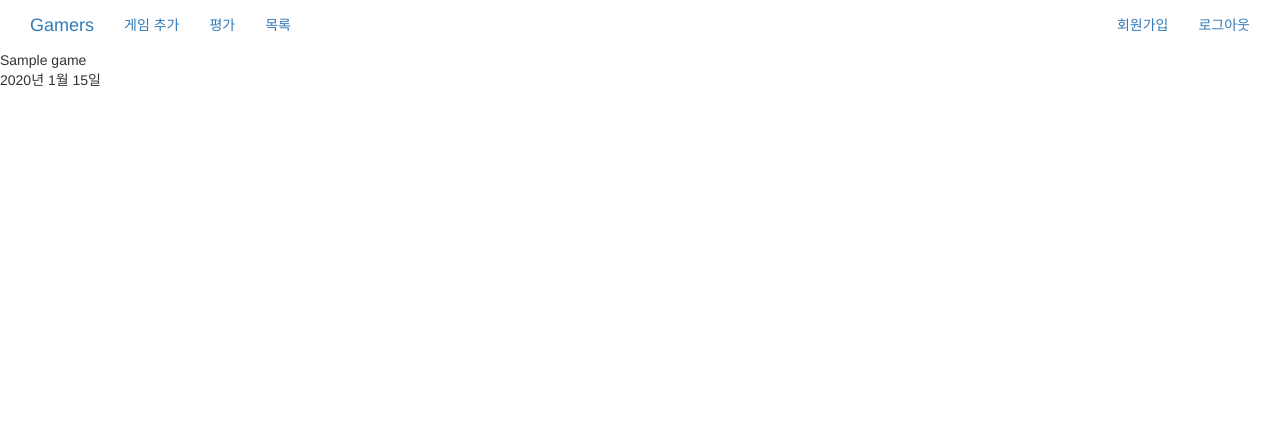
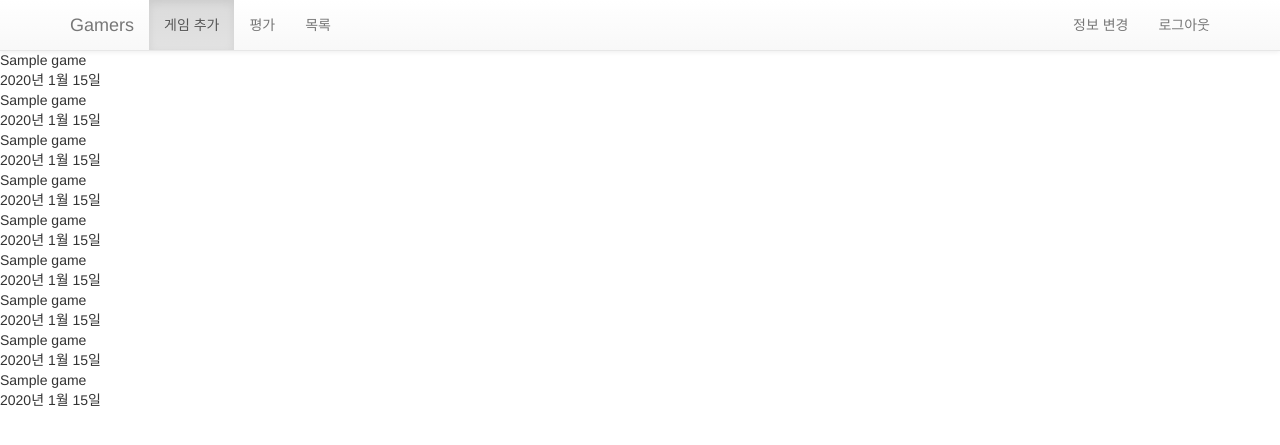
Before and after one commit to leedoe/Gamers, a Django app: page /main in a window 1280 px wide. Shown: the top 445 px of the page. Run offline with Django 3.2, Linux system fonts and the light colour scheme; tables that the repository leaves empty hold one stand-in row (values such as "Sample post"); some libraries are stand-ins or nearby versions.

```diff
--- /dev/null
+++ b/Webapp/Gamers/static/css/basic.css
@@ -0,0 +1 @@
+body { padding-top: 50px; }
--- a/Webapp/Gamers/templates/Gamers/main.html
+++ b/Webapp/Gamers/templates/Gamers/main.html
@@ -8,12 +8,60 @@
 	<title>Game List</title>
 
     <link href="{% static "bootstrap/css/bootstrap.css" %}" rel="stylesheet">
-    <link href="{% static "bootstrap/css/bootstrap-theme.css" %}">
-
+    <link href="{% static "bootstrap/css/bootstrap-theme.css" %}" rel="stylesheet">
+    <link href="{% static "css/basic.css" %}" rel="stylesheet">
 </head>
 <body>
 {% include 'Gamers/menu.html' %}
 
+<div>
+    {% for item in game %}
+    {{item.title}}<br>
+    {{item.release_date|date:'Y년 n월 j일'}}<br>
+    {% endfor %}
+</div>
+<div>
+    {% for item in game %}
+    {{item.title}}<br>
+    {{item.release_date|date:'Y년 n월 j일'}}<br>
+    {% endfor %}
+</div>
+<div>
+    {% for item in game %}
+    {{item.title}}<br>
+    {{item.release_date|date:'Y년 n월 j일'}}<br>
+    {% endfor %}
+</div>
+<div>
+    {% for item in game %}
+    {{item.title}}<br>
+    {{item.release_date|date:'Y년 n월 j일'}}<br>
+    {% endfor %}
+</div>
+<div>
+    {% for item in game %}
+    {{item.title}}<br>
+    {{item.release_date|date:'Y년 n월 j일'}}<br>
+    {% endfor %}
+</div>
+<div>
+    {% for item in game %}
+    {{item.title}}<br>
+    {{item.release_date|date:'Y년 n월 j일'}}<br>
+    {% endfor %}
+</div>
+<div>
+    {% for item in game %}
+    {{item.title}}<br>
+    {{item.release_date|date:'Y년 n월 j일'}}<br>
+    {% endfor %}
+</div>
+<div>
+    {% for item in game %}
+    {{item.title}}<br>
+    {{item.release_date|date:'Y년 n월 j일'}}<br>
+    {% endfor %}
+</div>
 <div>
     {% for item in game %}
     {{item.title}}<br>
--- a/Webapp/Gamers/templates/Gamers/menu.html
+++ b/Webapp/Gamers/templates/Gamers/menu.html
@@ -1,35 +1,25 @@
-<nav role="navbar navbar-default">
-    <div class="container-fluid">
+<nav class="navbar navbar-default navbar-fixed-top">
+    <div class="container">
         <div class="navbar-header">
+            <!--
             <button type="button" class="navbar-toggle" data-toggle="collapse" data-target="#myNavbar">
                 <span class="icon-bar"></span>
                 <span class="icon-bar"></span>
                 <span class="icon-bar"></span>
             </button>
+            -->
             <a class="navbar-brand" href="#">Gamers</a>
         </div>
         <div class="collapse navbar-collapse" id="myNavbar">
-            <ul class="nav navbar-nav">
-            <!--
-            <li><p class="navber-text navbar-right">{{user}}</p></li>
-            <li><img src="{{picture_url}}"><li>
-            <li><a href="{%url "logout"%}" class="btn btn-default navbar-btn">Logout</a></li>
-            -->
-                <li  class="active"><a href="#">게임 추가</a></li>
+            <ul class="nav navbar-nav" id="myTabs">
+                <li  class="active"><a href="{% url "register_game" %}">게임 추가</a></li>
                 <li><a href="#">평가</a></li>
                 <li><a href="#">목록</a></li>
             </ul>
             <ul class="nav navbar-nav navbar-right">
-                <li><a href="#">회원가입</a></li>
+                <li><a href="#">정보 변경</a></li>
                 <li><a href="{% url "logout" %}">로그아웃</a></li>
             </ul>
         </div>
     </div>
 </nav>
-<!--
-<div>
-게임 추가
-<img src="{{picture_url}}">
-<a href="{%url "logout"%}">Logout</a>
-</div>
--->
--- a/Webapp/Gamers/urls.py
+++ b/Webapp/Gamers/urls.py
@@ -21,5 +21,6 @@ urlpatterns = [
     url(r'^$', views.login_page),
     url(r'^logout/$', auth_views.logout, name='logout', kwargs={'next_page': '/'}),
     url(r'^main$', views.main, name='main'),
+    url(r'^register$', views.register_game, name='register_game'),
     url(r'', include('social_django.urls', namespace='social')),
 ]
--- a/Webapp/Gamers/views.py
+++ b/Webapp/Gamers/views.py
@@ -1,6 +1,7 @@
 from django.shortcuts import render, redirect
 from django.template.context import RequestContext
-from Gamers.models import Game
+from .models import Game
+from .forms import GameForm
 
 
 def login_page(request):
@@ -31,3 +32,8 @@ def main(request):
         picture_url = None
 
     return render(request, 'Gamers/main.html', {'game': Game.objects.all(), 'user': user, 'facebook_login': facebook_login, 'picture_url': picture_url})
+
+
+def register_game(request):
+    form = GameForm()
+    return render(request, 'Gamers/content/reg_game.html', {'form': form})
```
Also changed, not shown: Webapp/Gamers/forms.py (added, +7 -0 lines), Webapp/Gamers/templates/Gamers/content/reg_game.html (added, +29 -0 lines).
